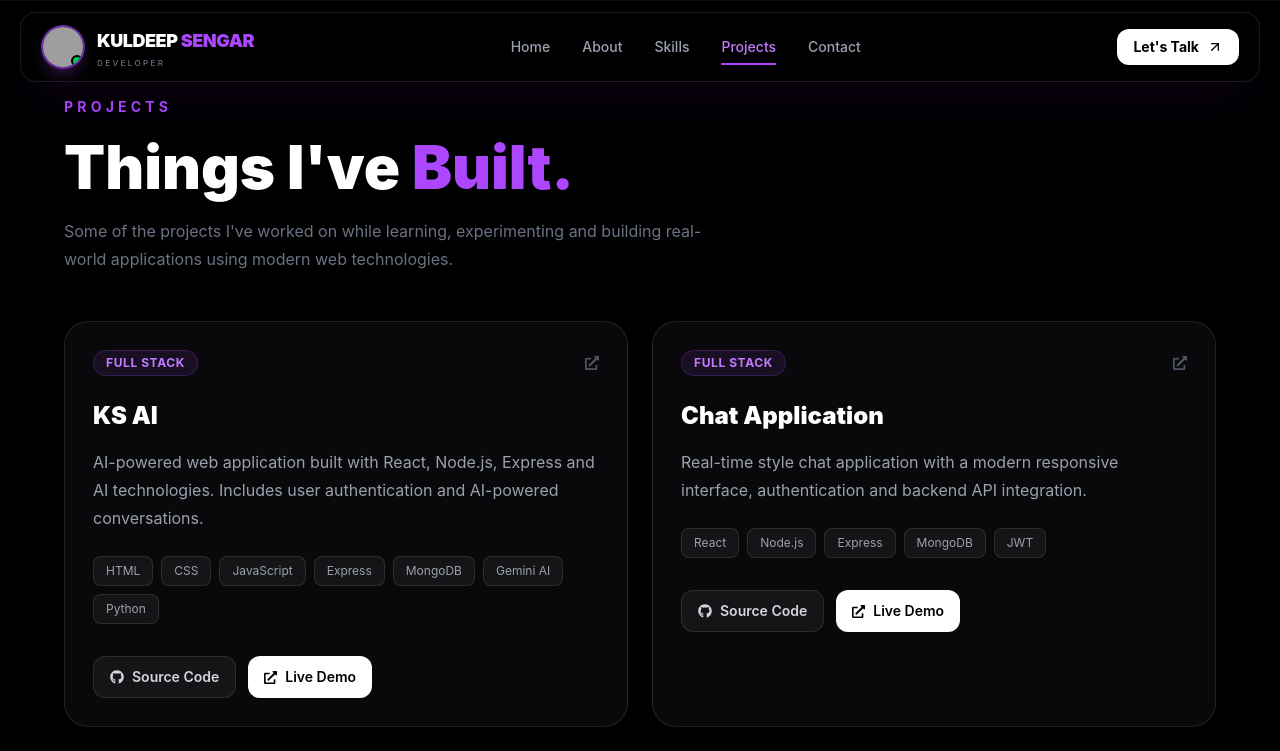
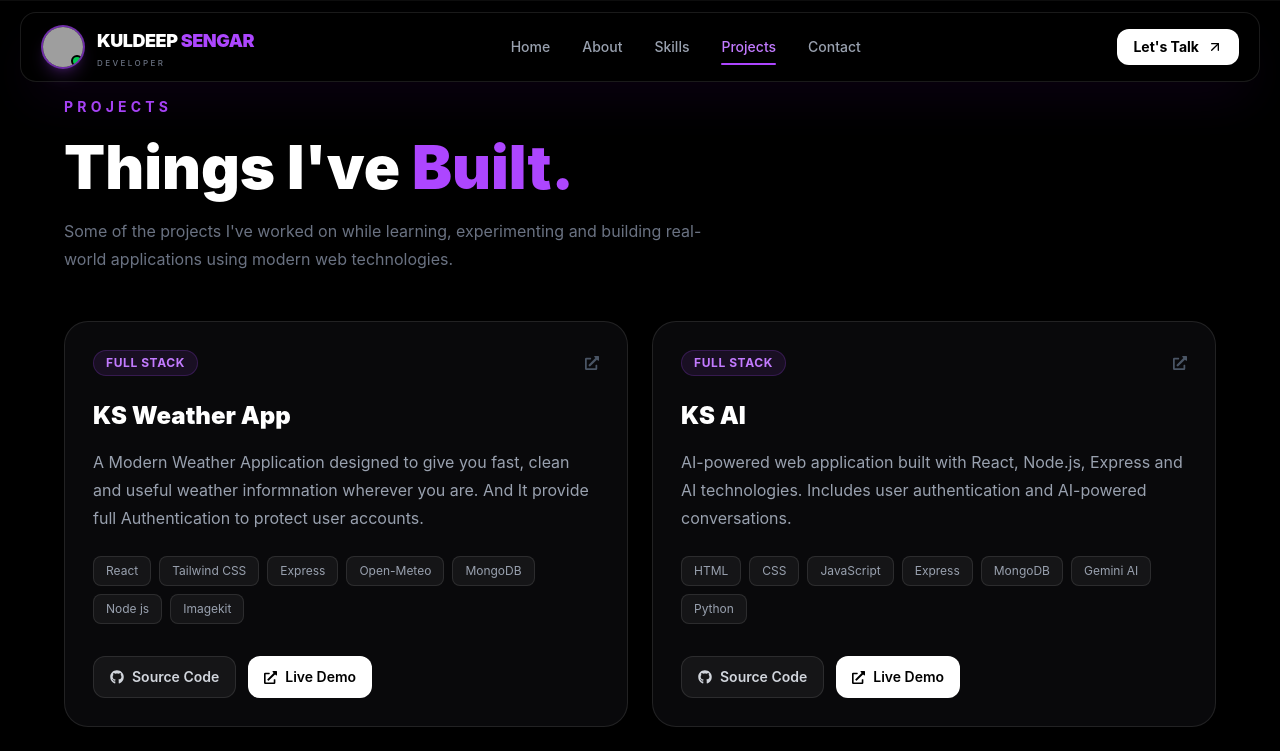
Before and after one commit to kuldeepsengar01/KuldeepSengar, a React (Vite) app in the folder frontend/Ksportfolio/: page /projects in a window 1280 px wide. Shown: the top 751 px of the page. Built offline with nearby package versions, Linux system fonts and the light colour scheme; grey boxes are pictures that could not be loaded.

Commit message:
Add 'KS Weather App' project details
Added a new project 'KS Weather App' with details including title, type, description, technologies, GitHub link, and live demo link.

```diff
--- a/frontend/Ksportfolio/src/component/Projects.jsx
+++ b/frontend/Ksportfolio/src/component/Projects.jsx
@@ -3,6 +3,23 @@ import { FaGithub, FaExternalLinkAlt } from "react-icons/fa";
 
 const Projects = () => {
   const projects = [
+    {
+      title: "KS Weather App",
+      type: "FULL STACK",
+      description:
+        "A Modern Weather Application designed to give you fast, clean and useful weather informnation wherever you are. And It provide full Authentication to protect user accounts.",
+      technologies: [
+        "React",
+        "Tailwind CSS",
+        "Express",
+        "Open-Meteo",
+        "MongoDB",
+        "Node js",
+        "Imagekit"
+      ],
+      github: "https://github.com/kuldeepsengar01/KS-weather-App",
+      live: "https://ks-weather-app-tau.vercel.app/login",
+    },
     {
       title: "KS AI",
       type: "FULL STACK",
```
